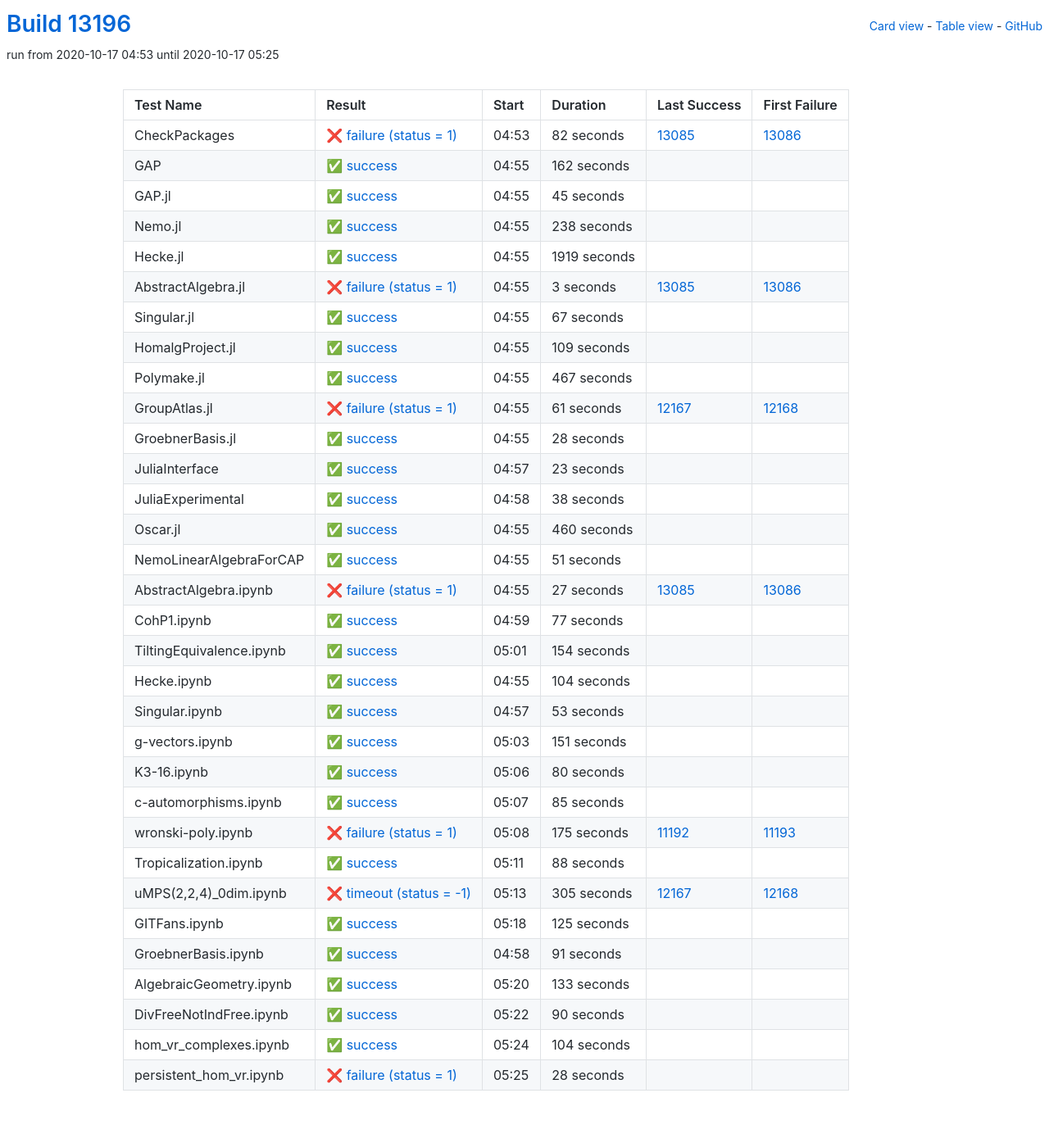
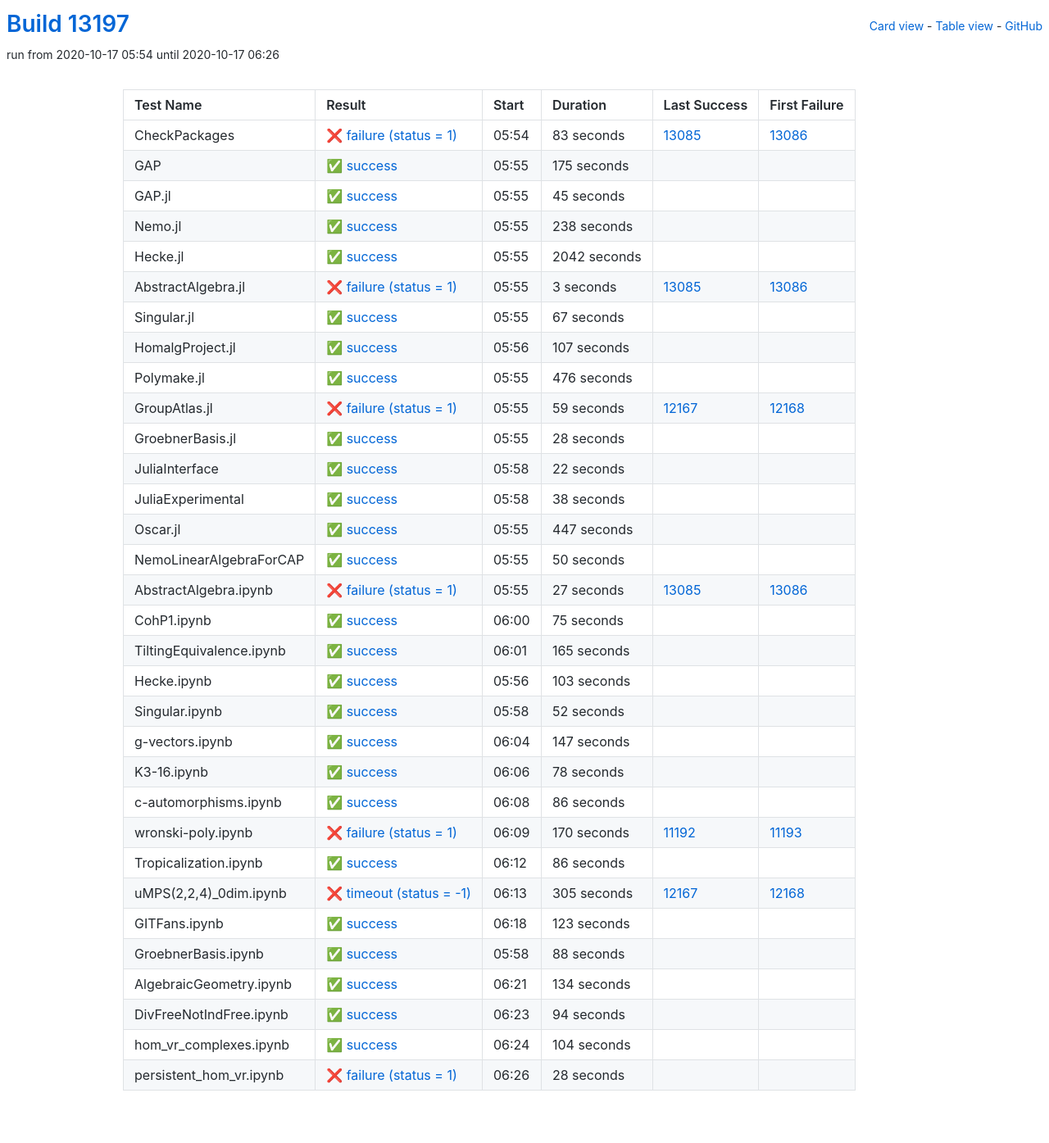
Before and after one commit to oscar-system/oscar-ci-status, a Jekyll site: the page built from table.html, in a window 1280 px wide. Shown: the whole page at 82% size. Built offline with Jekyll 4.4.1, drawn with Linux system fonts in a browser that asks for light colours.

Commit message:
Build #13197

```diff
--- a/_data/ci.yml
+++ b/_data/ci.yml
@@ -1,6 +1,6 @@
 ---
-build: 13196
-build_url: https://oscarci.mathematik.uni-kl.de/job/oscar/13196/
+build: 13197
+build_url: https://oscarci.mathematik.uni-kl.de/job/oscar/13197/
 job: oscar
 organization: oscar-system
 repo: oscar-ci-status
@@ -8,32 +8,32 @@
 tests:
 - name: CheckPackages
   id: checkpackages
-  log: https://oscarci.mathematik.uni-kl.de/job/oscar/13196/artifact/logs/build-13196/CheckPackages.log
-  start: 2020-10-17 04:53
+  log: https://oscarci.mathematik.uni-kl.de/job/oscar/13197/artifact/logs/build-13197/CheckPackages.log
+  start: 2020-10-17 05:54
   success: false
   exitcode: 1
   status: failure
-  duration: 82
+  duration: 83
   last_success: 13085
   last_success_url: https://oscarci.mathematik.uni-kl.de/job/oscar/13085/
   first_failure: 13086
   first_failure_url: https://oscarci.mathematik.uni-kl.de/job/oscar/13086/
 - name: GAP
   id: gap
-  log: https://oscarci.mathematik.uni-kl.de/job/oscar/13196/artifact/logs/build-13196/GAP.log
-  start: 2020-10-17 04:55
+  log: https://oscarci.mathematik.uni-kl.de/job/oscar/13197/artifact/logs/build-13197/GAP.log
+  start: 2020-10-17 05:55
   success: true
   exitcode: 0
   status: success
-  duration: 162
+  duration: 175
   last_success: false
   last_success_url:
   first_failure: false
   first_failure_url:
 - name: GAP.jl
   id: gap-jl
-  log: https://oscarci.mathematik.uni-kl.de/job/oscar/13196/artifact/logs/build-13196/GAP.jl.log
-  start: 2020-10-17 04:55
+  log: https://oscarci.mathematik.uni-kl.de/job/oscar/13197/artifact/logs/build-13197/GAP.jl.log
+  start: 2020-10-17 05:55
   success: true
   exitcode: 0
   status: success
@@ -44,8 +44,8 @@
   first_failure_url:
 - name: Nemo.jl
   id: nemo-jl
-  log: https://oscarci.mathematik.uni-kl.de/job/oscar/13196/artifact/logs/build-13196/Nemo.jl.log
-  start: 2020-10-17 04:55
+  log: https://oscarci.mathematik.uni-kl.de/job/oscar/13197/artifact/logs/build-13197/Nemo.jl.log
+  start: 2020-10-17 05:55
   success: true
   exitcode: 0
   status: success
@@ -56,20 +56,20 @@
   first_failure_url:
 - name: Hecke.jl
   id: hecke-jl
-  log: https://oscarci.mathematik.uni-kl.de/job/oscar/13196/artifact/logs/build-13196/Hecke.jl.log
-  start: 2020-10-17 04:55
+  log: https://oscarci.mathematik.uni-kl.de/job/oscar/13197/artifact/logs/build-13197/Hecke.jl.log
+  start: 2020-10-17 05:55
   success: true
   exitcode: 0
   status: success
-  duration: 1919
+  duration: 2042
   last_success: false
   last_success_url:
   first_failure: false
   first_failure_url:
 - name: AbstractAlgebra.jl
   id: abstractalgebra-jl
-  log: https://oscarci.mathematik.uni-kl.de/job/oscar/13196/artifact/logs/build-13196/AbstractAlgebra.jl.log
-  start: 2020-10-17 04:55
+  log: https://oscarci.mathematik.uni-kl.de/job/oscar/13197/artifact/logs/build-13197/AbstractAlgebra.jl.log
+  start: 2020-10-17 05:55
   success: false
   exitcode: 1
   status: failure
@@ -80,8 +80,8 @@
   first_failure_url: https://oscarci.mathematik.uni-kl.de/job/oscar/13086/
 - name: Singular.jl
   id: singular-jl
-  log: https://oscarci.mathematik.uni-kl.de/job/oscar/13196/artifact/logs/build-13196/Singular.jl.log
-  start: 2020-10-17 04:55
+  log: https://oscarci.mathematik.uni-kl.de/job/oscar/13197/artifact/logs/build-13197/Singular.jl.log
+  start: 2020-10-17 05:55
   success: true
   exitcode: 0
   status: success
@@ -92,44 +92,44 @@
   first_failure_url:
 - name: HomalgProject.jl
   id: homalgproject-jl
-  log: https://oscarci.mathematik.uni-kl.de/job/oscar/13196/artifact/logs/build-13196/HomalgProject.jl.log
-  start: 2020-10-17 04:55
+  log: https://oscarci.mathematik.uni-kl.de/job/oscar/13197/artifact/logs/build-13197/HomalgProject.jl.log
+  start: 2020-10-17 05:56
   success: true
   exitcode: 0
   status: success
-  duration: 109
+  duration: 107
   last_success: false
   last_success_url:
   first_failure: false
   first_failure_url:
 - name: Polymake.jl
   id: polymake-jl
-  log: https://oscarci.mathematik.uni-kl.de/job/oscar/13196/artifact/logs/build-13196/Polymake.jl.log
-  start: 2020-10-17 04:55
+  log: https://oscarci.mathematik.uni-kl.de/job/oscar/13197/artifact/logs/build-13197/Polymake.jl.log
+  start: 2020-10-17 05:55
   success: true
   exitcode: 0
   status: success
-  duration: 467
+  duration: 476
   last_success: false
   last_success_url:
   first_failure: false
   first_failure_url:
 - name: GroupAtlas.jl
   id: groupatlas-jl
-  log: https://oscarci.mathematik.uni-kl.de/job/oscar/13196/artifact/logs/build-13196/GroupAtlas.jl.log
-  start: 2020-10-17 04:55
+  log: https://oscarci.mathematik.uni-kl.de/job/oscar/13197/artifact/logs/build-13197/GroupAtlas.jl.log
+  start: 2020-10-17 05:55
   success: false
   exitcode: 1
   status: failure
-  duration: 61
+  duration: 59
   last_success: 12167
   last_success_url: https://oscarci.mathematik.uni-kl.de/job/oscar/12167/
   first_failure: 12168
   first_failure_url: https://oscarci.mathematik.uni-kl.de/job/oscar/12168/
 - name: GroebnerBasis.jl
   id: groebnerbasis-jl
-  log: https://oscarci.mathematik.uni-kl.de/job/oscar/13196/artifact/logs/build-13196/GroebnerBasis.jl.log
-  start: 2020-10-17 04:55
+  log: https://oscarci.mathematik.uni-kl.de/job/oscar/13197/artifact/logs/build-13197/GroebnerBasis.jl.log
+  start: 2020-10-17 05:55
   success: true
   exitcode: 0
   status: success
@@ -140,20 +140,20 @@
   first_failure_url:
 - name: JuliaInterface
   id: juliainterface
-  log: https://oscarci.mathematik.uni-kl.de/job/oscar/13196/artifact/logs/build-13196/JuliaInterface.log
-  start: 2020-10-17 04:57
+  log: https://oscarci.mathematik.uni-kl.de/job/oscar/13197/artifact/logs/build-13197/JuliaInterface.log
+  start: 2020-10-17 05:58
   success: true
   exitcode: 0
   status: success
-  duration: 23
+  duration: 22
   last_success: false
   last_success_url:
   first_failure: false
   first_failure_url:
 - name: JuliaExperimental
   id: juliaexperimental
-  log: https://oscarci.mathematik.uni-kl.de/job/oscar/13196/artifact/logs/build-13196/JuliaExperimental.log
-  start: 2020-10-17 04:58
+  log: https://oscarci.mathematik.uni-kl.de/job/oscar/13197/artifact/logs/build-13197/JuliaExperimental.log
+  start: 2020-10-17 05:58
   success: true
   exitcode: 0
   status: success
@@ -164,32 +164,32 @@
   first_failure_url:
 - name: Oscar.jl
   id: oscar-jl
-  log: https://oscarci.mathematik.uni-kl.de/job/oscar/13196/artifact/logs/build-13196/Oscar.jl.log
-  start: 2020-10-17 04:55
+  log: https://oscarci.mathematik.uni-kl.de/job/oscar/13197/artifact/logs/build-13197/Oscar.jl.log
+  start: 2020-10-17 05:55
   success: true
   exitcode: 0
   status: success
-  duration: 460
+  duration: 447
   last_success: false
   last_success_url:
   first_failure: false
   first_failure_url:
 - name: NemoLinearAlgebraForCAP
   id: nemolinearalgebraforcap
-  log: https://oscarci.mathematik.uni-kl.de/job/oscar/13196/artifact/logs/build-13196/NemoLinearAlgebraForCAP.log
-  start: 2020-10-17 04:55
+  log: https://oscarci.mathematik.uni-kl.de/job/oscar/13197/artifact/logs/build-13197/NemoLinearAlgebraForCAP.log
+  start: 2020-10-17 05:55
   success: true
   exitcode: 0
   status: success
-  duration: 51
+  duration: 50
   last_success: false
   last_success_url:
   first_failure: false
   first_failure_url:
 - name: AbstractAlgebra.ipynb
   id: abstractalgebra-ipynb
-  log: https://oscarci.mathematik.uni-kl.de/job/oscar/13196/artifact/logs/build-13196/AbstractAlgebra.ipynb.log
-  start: 2020-10-17 04:55
+  log: https://oscarci.mathematik.uni-kl.de/job/oscar/13197/artifact/logs/build-13197/AbstractAlgebra.ipynb.log
+  start: 2020-10-17 05:55
   success: false
   exitcode: 1
   status: failure
@@ -200,116 +200,116 @@
   first_failure_url: https://oscarci.mathematik.uni-kl.de/job/oscar/13086/
 - name: CohP1.ipynb
   id: cohp1-ipynb
-  log: https://oscarci.mathematik.uni-kl.de/job/oscar/13196/artifact/logs/build-13196/CohP1.ipynb.log
-  start: 2020-10-17 04:59
+  log: https://oscarci.mathematik.uni-kl.de/job/oscar/13197/artifact/logs/build-13197/CohP1.ipynb.log
+  start: 2020-10-17 06:00
   success: true
   exitcode: 0
   status: success
-  duration: 77
+  duration: 75
   last_success: false
   last_success_url:
   first_failure: false
   first_failure_url:
 - name: TiltingEquivalence.ipynb
   id: tiltingequivalence-ipynb
-  log: https://oscarci.mathematik.uni-kl.de/job/oscar/13196/artifact/logs/build-13196/TiltingEquivalence.ipynb.log
-  start: 2020-10-17 05:01
+  log: https://oscarci.mathematik.uni-kl.de/job/oscar/13197/artifact/logs/build-13197/TiltingEquivalence.ipynb.log
+  start: 2020-10-17 06:01
   success: true
   exitcode: 0
   status: success
-  duration: 154
+  duration: 165
   last_success: false
   last_success_url:
   first_failure: false
   first_failure_url:
 - name: Hecke.ipynb
   id: hecke-ipynb
-  log: https://oscarci.mathematik.uni-kl.de/job/oscar/13196/artifact/logs/build-13196/Hecke.ipynb.log
-  start: 2020-10-17 04:55
+  log: https://oscarci.mathematik.uni-kl.de/job/oscar/13197/artifact/logs/build-13197/Hecke.ipynb.log
+  start: 2020-10-17 05:56
   success: true
   exitcode: 0
   status: success
-  duration: 104
+  duration: 103
   last_success: false
   last_success_url:
   first_failure: false
   first_failure_url:
 - name: Singular.ipynb
   id: singular-ipynb
-  log: https://oscarci.mathematik.uni-kl.de/job/oscar/13196/artifact/logs/build-13196/Singular.ipynb.log
-  start: 2020-10-17 04:57
+  log: https://oscarci.mathematik.uni-kl.de/job/oscar/13197/artifact/logs/build-13197/Singular.ipynb.log
+  start: 2020-10-17 05:58
   success: true
   exitcode: 0
   status: success
-  duration: 53
+  duration: 52
   last_success: false
   last_success_url:
   first_failure: false
   first_failure_url:
 - name: g-vectors.ipynb
   id: g-vectors-ipynb
-  log: https://oscarci.mathematik.uni-kl.de/job/oscar/13196/artifact/logs/build-13196/g-vectors.ipynb.log
-  start: 2020-10-17 05:03
+  log: https://oscarci.mathematik.uni-kl.de/job/oscar/13197/artifact/logs/build-13197/g-vectors.ipynb.log
+  start: 2020-10-17 06:04
   success: true
   exitcode: 0
   status: success
-  duration: 151
+  duration: 147
   last_success: false
   last_success_url:
   first_failure: false
   first_failure_url:
 - name: K3-16.ipynb
   id: k3-16-ipynb
-  log: https://oscarci.mathematik.uni-kl.de/job/oscar/13196/artifact/logs/build-13196/K3-16.ipynb.log
-  start: 2020-10-17 05:06
+  log: https://oscarci.mathematik.uni-kl.de/job/oscar/13197/artifact/logs/build-13197/K3-16.ipynb.log
+  start: 2020-10-17 06:06
   success: true
   exitcode: 0
   status: success
-  duration: 80
+  duration: 78
   last_success: false
   last_success_url:
   first_failure: false
   first_failure_url:
 - name: c-automorphisms.ipynb
   id: c-automorphisms-ipynb
-  log: https://oscarci.mathematik.uni-kl.de/job/oscar/13196/artifact/logs/build-13196/c-automorphisms.ipynb.log
-  start: 2020-10-17 05:07
+  log: https://oscarci.mathematik.uni-kl.de/job/oscar/13197/artifact/logs/build-13197/c-automorphisms.ipynb.log
+  start: 2020-10-17 06:08
   success: true
   exitcode: 0
   status: success
-  duration: 85
+  duration: 86
   last_success: false
   last_success_url:
   first_failure: false
   first_failure_url:
 - name: wronski-poly.ipynb
   id: wronski-poly-ipynb
-  log: https://oscarci.mathematik.uni-kl.de/job/oscar/13196/artifact/logs/build-13196/wronski-poly.ipynb.log
-  start: 2020-10-17 05:08
+  log: https://oscarci.mathematik.uni-kl.de/job/oscar/13197/artifact/logs/build-13197/wronski-poly.ipynb.log
+  start: 2020-10-17 06:09
   success: false
   exitcode: 1
   status: failure
-  duration: 175
+  duration: 170
   last_success: 11192
   last_success_url: https://oscarci.mathematik.uni-kl.de/job/oscar/11192/
   first_failure: 11193
   first_failure_url: https://oscarci.mathematik.uni-kl.de/job/oscar/11193/
 - name: Tropicalization.ipynb
   id: tropicalization-ipynb
-  log: https://oscarci.mathematik.uni-kl.de/job/oscar/13196/artifact/logs/build-13196/Tropicalization.ipynb.log
-  start: 2020-10-17 05:11
+  log: https://oscarci.mathematik.uni-kl.de/job/oscar/13197/artifact/logs/build-13197/Tropicalization.ipynb.log
+  start: 2020-10-17 06:12
   success: true
   exitcode: 0
   status: success
-  duration: 88
+  duration: 86
   last_success: false
   last_success_url:
   first_failure: false
   first_failure_url:
 - name: uMPS(2,2,4)_0dim.ipynb
   id: umps-2-2-4-0dim-ipynb
-  log: https://oscarci.mathematik.uni-kl.de/job/oscar/13196/artifact/logs/build-13196/uMPS-2-2-4-_0dim.ipynb.log
-  start: 2020-10-17 05:13
+  log: https://oscarci.mathematik.uni-kl.de/job/oscar/13197/artifact/logs/build-13197/uMPS-2-2-4-_0dim.ipynb.log
+  start: 2020-10-17 06:13
   success: false
   exitcode: -1
   status: timeout
@@ -320,56 +320,56 @@
   first_failure_url: https://oscarci.mathematik.uni-kl.de/job/oscar/12168/
 - name: GITFans.ipynb
   id: gitfans-ipynb
-  log: https://oscarci.mathematik.uni-kl.de/job/oscar/13196/artifact/logs/build-13196/GITFans.ipynb.log
-  start: 2020-10-17 05:18
+  log: https://oscarci.mathematik.uni-kl.de/job/oscar/13197/artifact/logs/build-13197/GITFans.ipynb.log
+  start: 2020-10-17 06:18
   success: true
   exitcode: 0
   status: success
-  duration: 125
+  duration: 123
   last_success: false
   last_success_url:
   first_failure: false
   first_failure_url:
 - name: GroebnerBasis.ipynb
   id: groebnerbasis-ipynb
-  log: https://oscarci.mathematik.uni-kl.de/job/oscar/13196/artifact/logs/build-13196/GroebnerBasis.ipynb.log
-  start: 2020-10-17 04:58
+  log: https://oscarci.mathematik.uni-kl.de/job/oscar/13197/artifact/logs/build-13197/GroebnerBasis.ipynb.log
+  start: 2020-10-17 05:58
   success: true
   exitcode: 0
   status: success
-  duration: 91
+  duration: 88
   last_success: false
   last_success_url:
   first_failure: false
   first_failure_url:
 - name: AlgebraicGeometry.ipynb
   id: algebraicgeometry-ipynb
-  log: https://oscarci.mathematik.uni-kl.de/job/oscar/13196/artifact/logs/build-13196/AlgebraicGeometry.ipynb.log
-  start: 2020-10-17 05:20
+  log: https://oscarci.mathematik.uni-kl.de/job/oscar/13197/artifact/logs/build-13197/AlgebraicGeometry.ipynb.log
+  start: 2020-10-17 06:21
   success: true
   exitcode: 0
   status: success
-  duration: 133
+  duration: 134
   last_success: false
   last_success_url:
   first_failure: false
   first_failure_url:
 - name: DivFreeNotIndFree.ipynb
   id: divfreenotindfree-ipynb
-  log: https://oscarci.mathematik.uni-kl.de/job/oscar/13196/artifact/logs/build-13196/DivFreeNotIndFree.ipynb.log
-  start: 2020-10-17 05:22
+  log: https://oscarci.mathematik.uni-kl.de/job/oscar/13197/artifact/logs/build-13197/DivFreeNotIndFree.ipynb.log
+  start: 2020-10-17 06:23
   success: true
   exitcode: 0
   status: success
-  duration: 90
+  duration: 94
   last_success: false
   last_success_url:
   first_failure: false
   first_failure_url:
 - name: hom_vr_complexes.ipynb
   id: hom-vr-complexes-ipynb
-  log: https://oscarci.mathematik.uni-kl.de/job/oscar/13196/artifact/logs/build-13196/hom_vr_complexes.ipynb.log
-  start: 2020-10-17 05:24
+  log: https://oscarci.mathematik.uni-kl.de/job/oscar/13197/artifact/logs/build-13197/hom_vr_complexes.ipynb.log
+  start: 2020-10-17 06:24
   success: true
   exitcode: 0
   status: success
@@ -380,8 +380,8 @@
   first_failure_url:
 - name: persistent_hom_vr.ipynb
   id: persistent-hom-vr-ipynb
-  log: https://oscarci.mathematik.uni-kl.de/job/oscar/13196/artifact/logs/build-13196/persistent_hom_vr.ipynb.log
-  start: 2020-10-17 05:25
+  log: https://oscarci.mathematik.uni-kl.de/job/oscar/13197/artifact/logs/build-13197/persistent_hom_vr.ipynb.log
+  start: 2020-10-17 06:26
   success: false
   exitcode: 1
   status: failure
```
Also changed, not shown: README.md.
